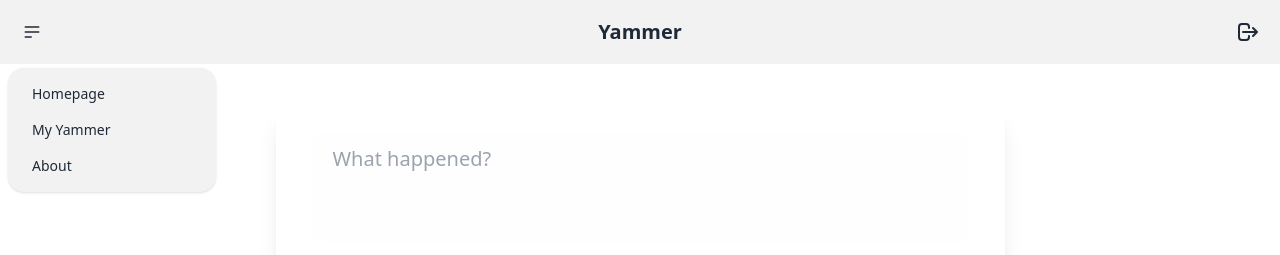
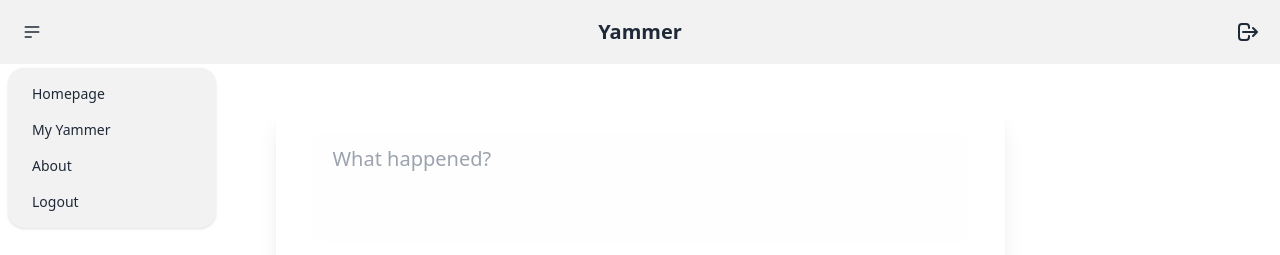
Before and after one commit to tsongglod123/sec-1-group-11-yammer, a Vue app: page /user/1 in a window 1280 px wide. Both pictures are taken after a click on the label 32 px from the left and 32 px from the top of the page. Shown: the top 255 px of the page. Built offline with nearby package versions, Linux system fonts and the light colour scheme; data requests are answered from the project's data file.

Commit message:
[+] update dropdown

```diff
--- a/src/components/VNavbar.vue
+++ b/src/components/VNavbar.vue
@@ -65,7 +65,12 @@
 							</button>
 						</li>
 						<li>
-							<a :href="REPO" target="_blank"><div>About</div></a>
+							<a :href="REPO" target="_blank">
+								<div>About</div>
+							</a>
+						</li>
+						<li>
+							<button @click.left="logout">Logout</button>
 						</li>
 					</ul>
 				</div>
@@ -76,7 +81,11 @@
 				</router-link>
 			</div>
 			<div class="navbar-end">
-				<button class="btn btn-ghost btn-circle" @click.left="logout">
+				<div class="tooltip tooltip-left" data-tip="Logout">
+					<button
+						class="btn btn-ghost btn-circle"
+						@click.left="logout"
+					>
 						<div class="indicator">
 							<svg
 								xmlns="http://www.w3.org/2000/svg"
@@ -97,6 +106,7 @@
 				</div>
 			</div>
 		</div>
+	</div>
 </template>
 
 <style scoped></style>
```
Lines whose indentation alone changed are shown as unchanged.
